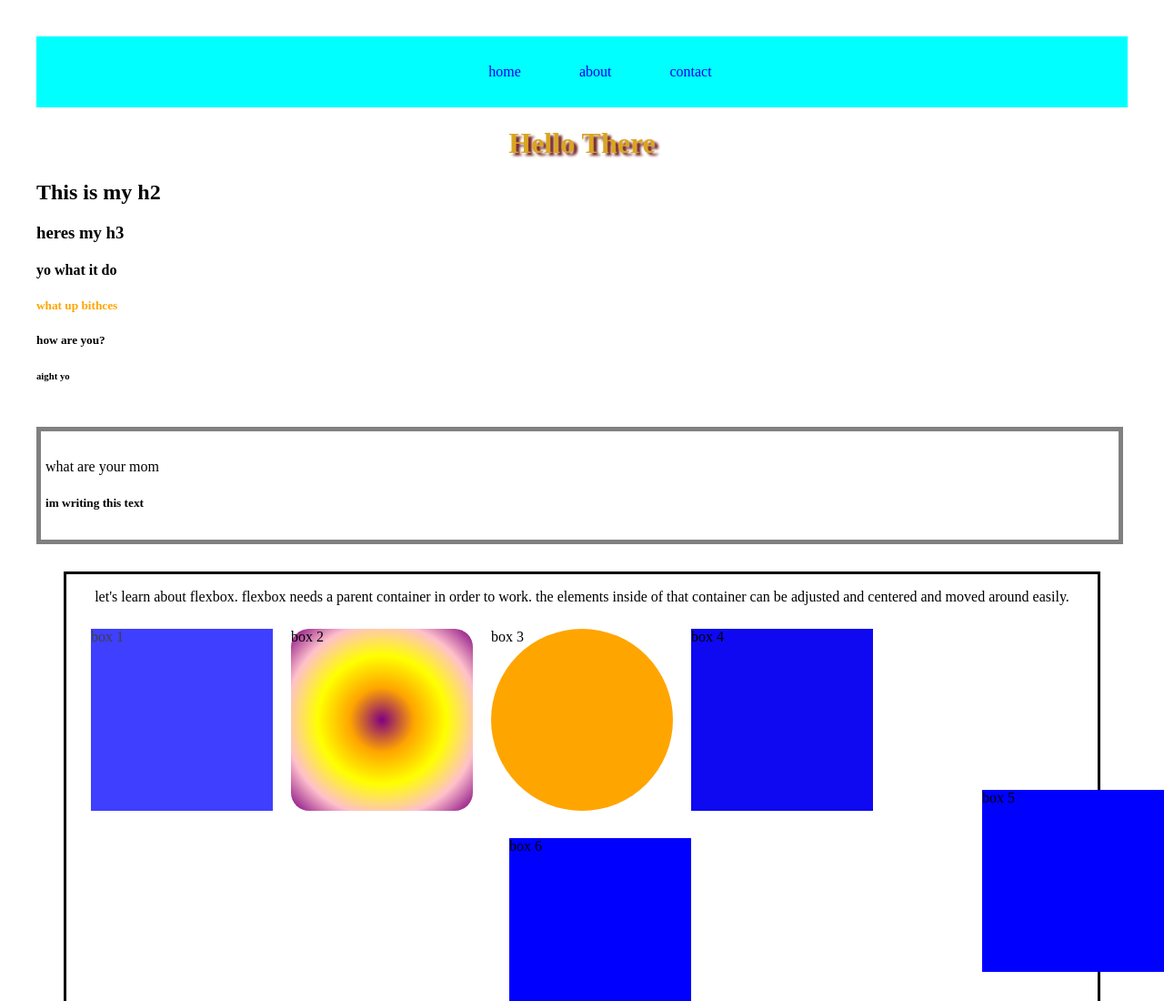
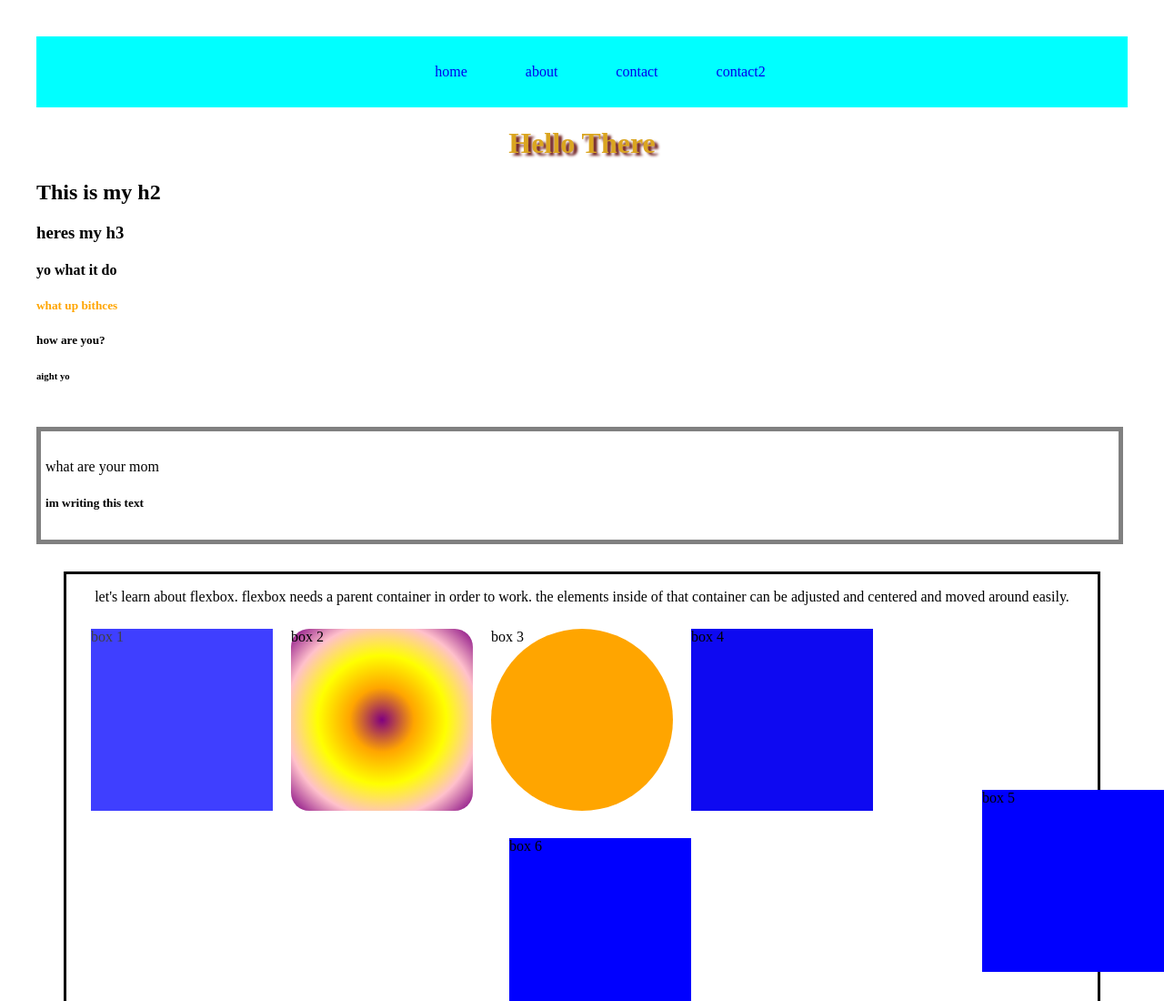
Before and after one commit to mmriver/SampleRepo, a plain HTML site: page index.html in a window 1280 px wide. Shown: the top 1100 px of the page at 91% size. Drawn offline with Linux system fonts and the light colour scheme.

Commit message:
added contact 2 to nav

```diff
--- a/index.html
+++ b/index.html
@@ -14,6 +14,7 @@
            <a href="index.html"><li>home</li></a>
             <a href="about.html"><li>about</li></a>
             <a href="contact.html"><li>contact</li></a>
+            <a href="contact2.html"><li>contact2</li></a>
           </ul>
         </nav>
     </header>
```
